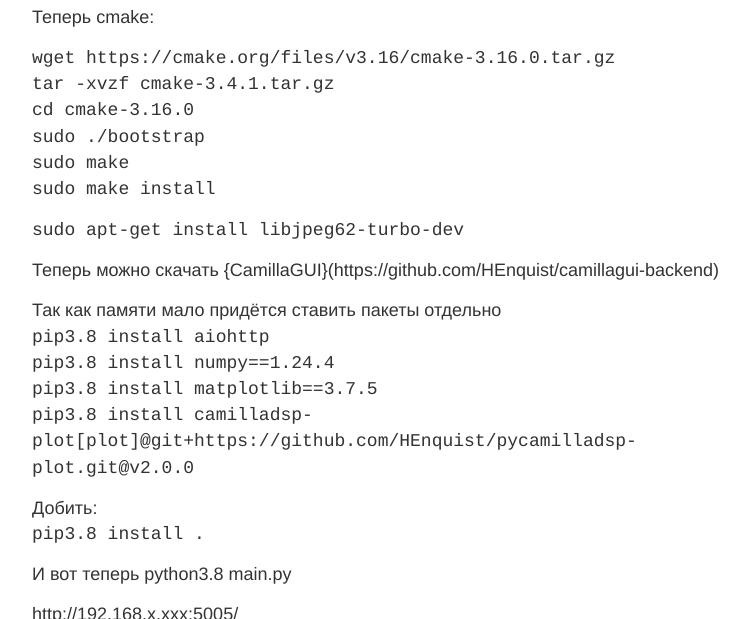
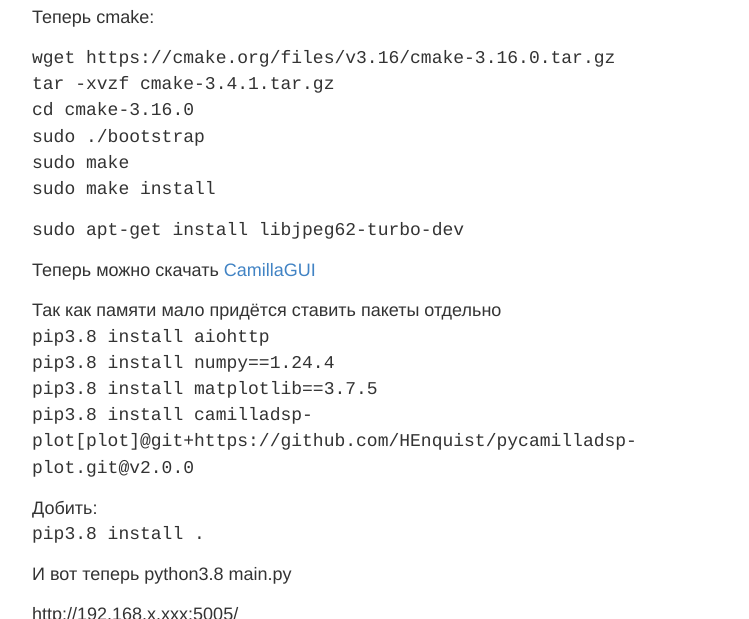
Before and after one commit to tomsktpi/tomsktpi.github.io, a Jekyll site: the page built from _posts/2024-4-2-CamillaDSP.md, in a window 1280 px wide and 900 px high, scrolled down 2774 px, cut to the strip 0-619 px from the top of the window. Shown: the whole strip, without its empty margins (248-997 px from the left). Built offline with Jekyll 4.4.1, drawn with Linux system fonts in a browser that asks for light colours; some of the changed text lies outside the part shown.

Commit message:
Fix links

```diff
--- a/_posts/2024-4-2-CamillaDSP.md
+++ b/_posts/2024-4-2-CamillaDSP.md
@@ -68,7 +68,7 @@
 После запуска volumio:
 volumio:volumio
 
-{Swap}(https://phoenixnap.com/kb/swap-partition) на USB флешку
+[Swap](https://phoenixnap.com/kb/swap-partition) на USB флешку
 `sudo fdisk /dev/sda`
 1 Type p and press Enter for an overview of the disk.
 2 Type n and press Enter to create a new partition. For partition type, enter p and press Enter.
@@ -109,7 +109,7 @@
 
 `sudo apt-get install libjpeg62-turbo-dev`
 
-Теперь можно скачать {CamillaGUI}(https://github.com/HEnquist/camillagui-backend)
+Теперь можно скачать [CamillaGUI](https://github.com/HEnquist/camillagui-backend)
 
 Так как памяти мало придётся ставить пакеты отдельно
 `pip3.8 install aiohttp`
```
